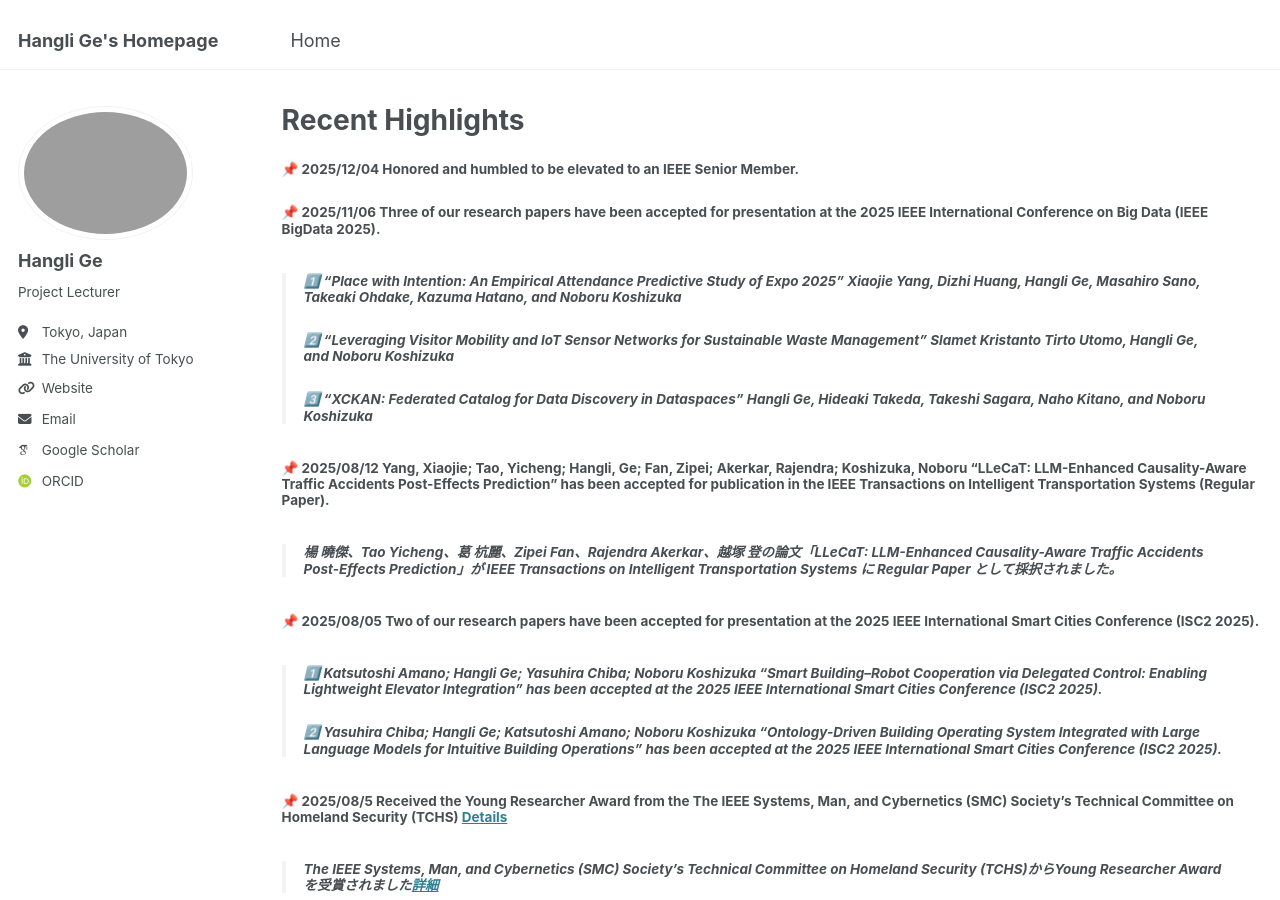
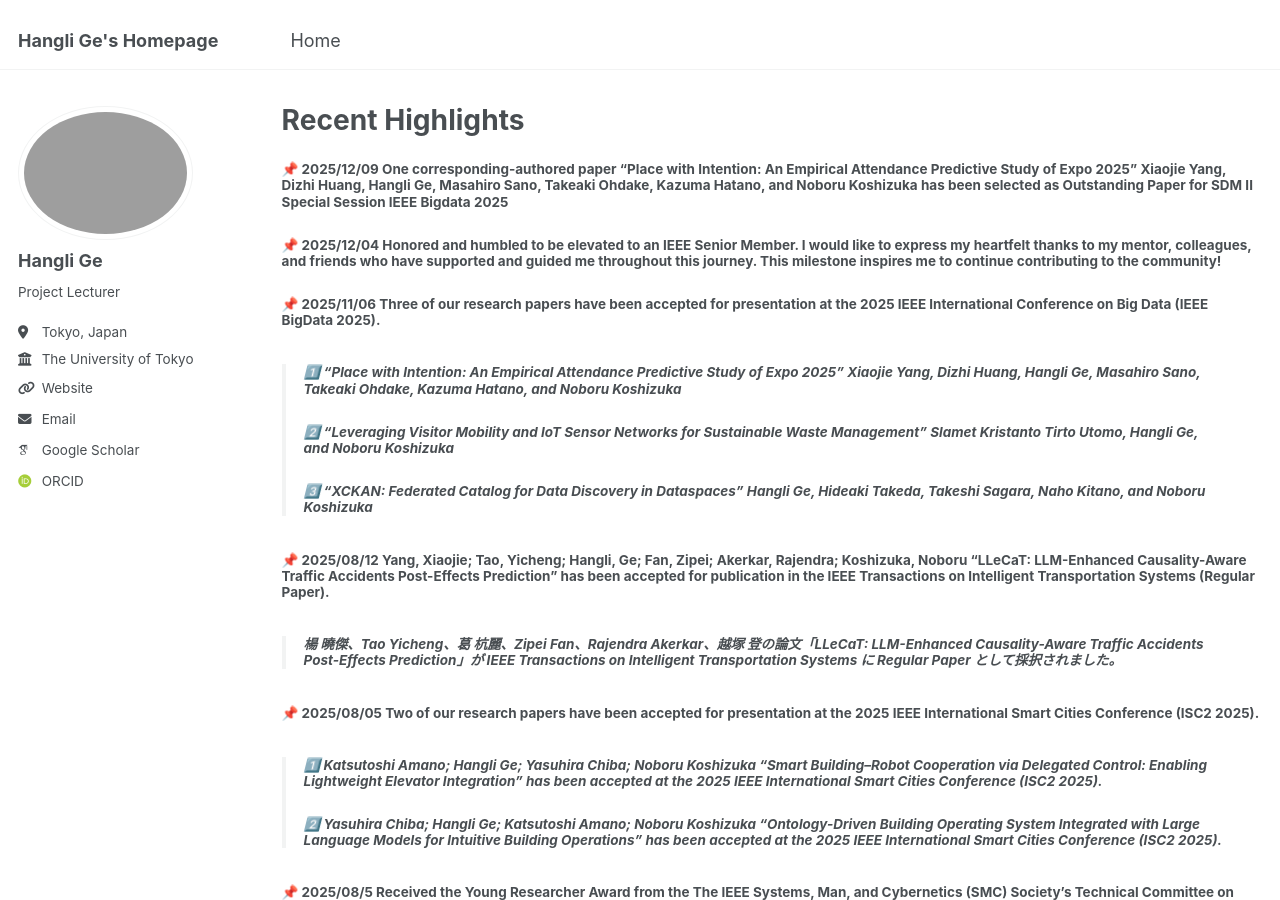
Before and after one commit to christie888/christie888.github.io, a Jekyll site: the page built from _pages/post.md, in a window 1280 px wide and 900 px high. Built offline with Jekyll 4.4.1, drawn with Linux system fonts in a browser that asks for light colours; some web fonts are replaced.

Commit message:
Update post.md

```diff
--- a/_pages/post.md
+++ b/_pages/post.md
@@ -3,8 +3,8 @@
 title: "Recent Highlights"
 permalink: post/
 ---
-
-##### 📌 2025/12/04 Honored and humbled to be elevated to an IEEE Senior Member.
+##### 📌 2025/12/09 One corresponding-authored paper “Place with Intention: An Empirical Attendance Predictive Study of Expo 2025” Xiaojie Yang, Dizhi Huang, Hangli Ge, Masahiro Sano, Takeaki Ohdake, Kazuma Hatano, and Noboru Koshizuka has been selected as Outstanding Paper for SDM II Special Session IEEE Bigdata 2025
+##### 📌 2025/12/04 Honored and humbled to be elevated to an IEEE Senior Member. I would like to express my heartfelt thanks to my mentor, colleagues, and friends who have supported and guided me throughout this journey. This milestone inspires me to continue contributing to the community!
 ##### 📌 2025/11/06 Three of our research papers have been accepted for presentation at the 2025 IEEE International Conference on Big Data (IEEE BigData 2025).
 > ###### 1️⃣ “Place with Intention: An Empirical Attendance Predictive Study of Expo 2025” Xiaojie Yang, Dizhi Huang, Hangli Ge, Masahiro Sano, Takeaki Ohdake, Kazuma Hatano, and Noboru Koshizuka<br>
 > ###### 2️⃣ “Leveraging Visitor Mobility and IoT Sensor Networks for Sustainable Waste Management” Slamet Kristanto Tirto Utomo, Hangli Ge, and Noboru Koshizuka<br>
```
